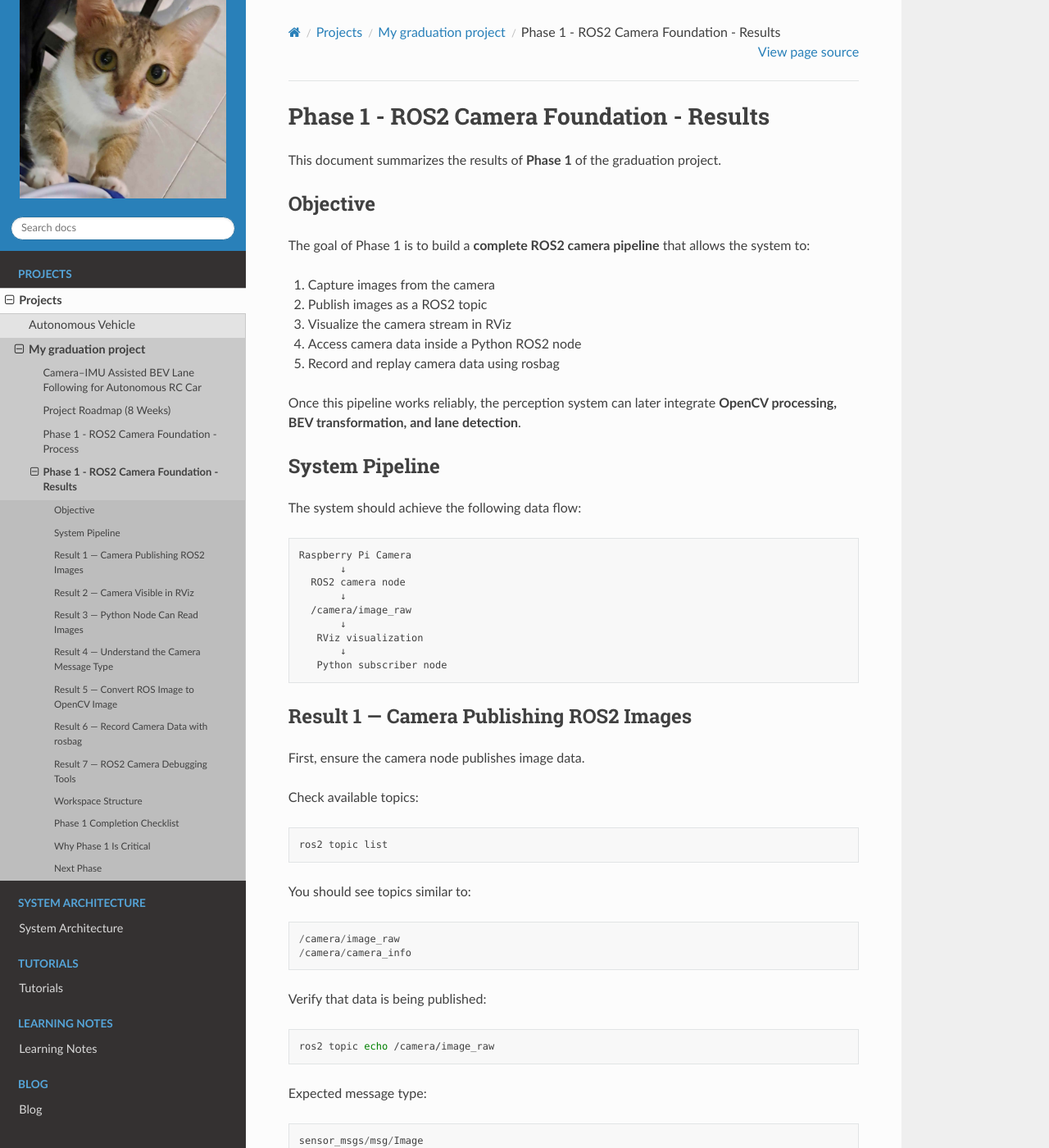
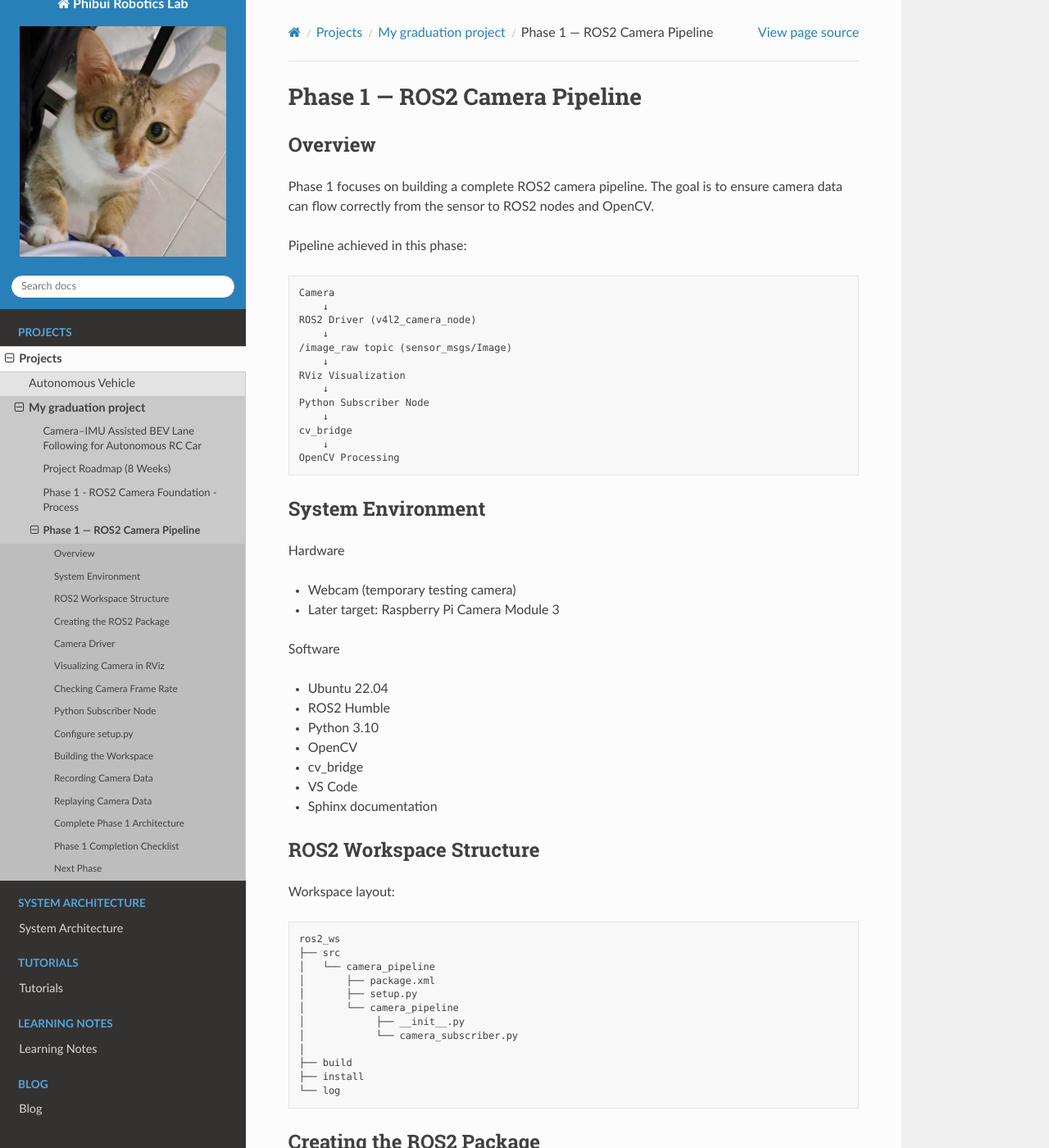
Before and after one commit to Phibui3110/phibui-robotics, a Sphinx documentation site: the page built from docs/source/projects/graduation_project/phase1_result.rst, in a window 1280 px wide and 1400 px high. Shown: the whole window at 82% size. Built offline with Sphinx 7.4.7 and the Read the Docs theme 3.1.0, drawn with Linux system fonts in a browser that asks for light colours; some of the changed text lies outside the part shown.

Commit message:
phase 1_result

```diff
--- a/docs/source/projects/graduation_project/phase1_result.rst
+++ b/docs/source/projects/graduation_project/phase1_result.rst
@@ -1,324 +1,295 @@
-Phase 1 - ROS2 Camera Foundation - Results
-==========================================
-This document summarizes the results of **Phase 1** of the graduation project.
+Phase 1 — ROS2 Camera Pipeline
+==============================
 
-Objective
----------
+Overview
+--------
 
-The goal of Phase 1 is to build a **complete ROS2 camera pipeline** that allows the system to:
+Phase 1 focuses on building a complete ROS2 camera pipeline.
+The goal is to ensure camera data can flow correctly from the sensor to ROS2 nodes and OpenCV.
 
-1. Capture images from the camera
-2. Publish images as a ROS2 topic
-3. Visualize the camera stream in RViz
-4. Access camera data inside a Python ROS2 node
-5. Record and replay camera data using rosbag
+Pipeline achieved in this phase::
 
-Once this pipeline works reliably, the perception system can later integrate **OpenCV processing, BEV transformation, and lane detection**.
-
-System Pipeline
----------------
-
-The system should achieve the following data flow:
-
-::
-
-   Raspberry Pi Camera
-          ↓
-     ROS2 camera node
-          ↓
-     /camera/image_raw
-          ↓
-      RViz visualization
-          ↓
-      Python subscriber node
+    Camera
+        ↓
+    ROS2 Driver (v4l2_camera_node)
+        ↓
+    /image_raw topic (sensor_msgs/Image)
+        ↓
+    RViz Visualization
+        ↓
+    Python Subscriber Node
+        ↓
+    cv_bridge
+        ↓
+    OpenCV Processing
 
 
-Result 1 — Camera Publishing ROS2 Images
-----------------------------------------
+System Environment
+------------------
 
-First, ensure the camera node publishes image data.
+Hardware
 
-Check available topics:
+- Webcam (temporary testing camera)
+- Later target: Raspberry Pi Camera Module 3
 
-.. code-block:: bash
+Software
 
-   ros2 topic list
-
-You should see topics similar to:
-
-::
-
-   /camera/image_raw
-   /camera/camera_info
-
-Verify that data is being published:
-
-.. code-block:: bash
-
-   ros2 topic echo /camera/image_raw
-
-Expected message type:
-
-::
-
-   sensor_msgs/msg/Image
+- Ubuntu 22.04
+- ROS2 Humble
+- Python 3.10
+- OpenCV
+- cv_bridge
+- VS Code
+- Sphinx documentation
 
 
-Result 2 — Camera Visible in RViz
----------------------------------
+ROS2 Workspace Structure
+------------------------
 
-Start RViz:
+Workspace layout::
 
-.. code-block:: bash
-
-   rviz2
-
-Add a display:
-
-::
-
-   Image
-
-Set the topic:
-
-::
-
-   /camera/image_raw
-
-If the camera pipeline works correctly, RViz should display **live video from the camera**.
-
-
-Result 3 — Python Node Can Read Images
---------------------------------------
-
-Create a ROS2 Python node that subscribes to the camera topic.
-
-Example minimal subscriber node:
-
-.. code-block:: python
-
-   import rclpy
-   from rclpy.node import Node
-   from sensor_msgs.msg import Image
-
-   class CameraSubscriber(Node):
-
-       def __init__(self):
-           super().__init__('camera_subscriber')
-
-           self.subscription = self.create_subscription(
-               Image,
-               '/camera/image_raw',
-               self.listener_callback,
-               10)
-
-       def listener_callback(self, msg):
-           self.get_logger().info('Received image')
-
-   def main(args=None):
-       rclpy.init(args=args)
-
-       node = CameraSubscriber()
-       rclpy.spin(node)
-
-       node.destroy_node()
-       rclpy.shutdown()
-
-   if __name__ == '__main__':
-       main()
-
-Run the node and confirm that the terminal prints:
-
-::
-
-   Received image
-   Received image
-   Received image
-
-
-Result 4 — Understand the Camera Message Type
----------------------------------------------
-
-The topic ``/camera/image_raw`` publishes messages of type:
-
-::
-
-   sensor_msgs/msg/Image
-
-Important fields inside this message include:
-
-::
-
-   height
-   width
-   encoding
-   data
-
-Understanding this message structure is important for converting images into OpenCV format later.
-
-
-Result 5 — Convert ROS Image to OpenCV Image
---------------------------------------------
-
-Install the required bridge package:
-
-.. code-block:: bash
-
-   sudo apt install ros-humble-cv-bridge
-
-Example conversion:
-
-.. code-block:: python
-
-   from cv_bridge import CvBridge
-
-   bridge = CvBridge()
-   cv_image = bridge.imgmsg_to_cv2(msg, "bgr8")
-
-This conversion allows the pipeline to become:
-
-::
-
-   ROS Image → OpenCV Image → Computer Vision Processing
-
-
-Result 6 — Record Camera Data with rosbag
------------------------------------------
-
-Record camera data:
-
-.. code-block:: bash
-
-   ros2 bag record /camera/image_raw
-
-Stop recording using ``Ctrl+C``.
-
-Replay the recorded data:
-
-.. code-block:: bash
-
-   ros2 bag play <bag_folder>
-
-This allows testing perception algorithms **without requiring the physical camera**.
-
-
-Result 7 — ROS2 Camera Debugging Tools
---------------------------------------
-
-Check topic frequency:
-
-.. code-block:: bash
-
-   ros2 topic hz /camera/image_raw
-
-Example output:
-
-::
-
-   average rate: 30.1 Hz
-
-Inspect the message definition:
-
-.. code-block:: bash
-
-   ros2 interface show sensor_msgs/msg/Image
-
-Visualize node connections:
-
-.. code-block:: bash
-
-   rqt_graph
-
-Expected graph structure:
-
-::
-
-   camera_node → /camera/image_raw → camera_subscriber
-
-
-Workspace Structure
--------------------
-
-By the end of Phase 1, your ROS2 workspace may look like:
-
-::
-
-   ros2_ws/
-    ├── src/
-    │   ├── camera_driver
-    │   └── camera_subscriber
+    ros2_ws
+    ├── src
+    │   └── camera_pipeline
+    │       ├── package.xml
+    │       ├── setup.py
+    │       └── camera_pipeline
+    │            ├── __init__.py
+    │            └── camera_subscriber.py
     │
     ├── build
     ├── install
     └── log
 
-Inside ``camera_subscriber``:
 
-::
+Creating the ROS2 Package
+-------------------------
 
-   camera_subscriber/
-    ├── package.xml
-    ├── setup.py
-    └── camera_subscriber/
-        └── camera_subscriber.py
+Create the Python package::
+
+    cd ~/main/1_projects/phibui-robotics/ros2_ws/src
+
+    ros2 pkg create camera_pipeline \
+        --build-type ament_python \
+        --dependencies rclpy sensor_msgs cv_bridge
+
+
+Camera Driver
+-------------
+
+Install the ROS2 camera driver::
+
+    sudo apt install ros-humble-v4l2-camera
+
+Run the camera node::
+
+    ros2 run v4l2_camera v4l2_camera_node
+
+Verify topics::
+
+    ros2 topic list
+
+Expected topics::
+
+    /image_raw
+    /camera_info
+
+
+Visualizing Camera in RViz
+--------------------------
+
+Launch RViz::
+
+    rviz2
+
+Add an **Image display** and set the topic::
+
+    /image_raw
+
+The camera stream should now appear inside RViz.
+
+
+Checking Camera Frame Rate
+--------------------------
+
+Check the frame rate::
+
+    ros2 topic hz /image_raw
+
+Expected result::
+
+    average rate: ~30.0 Hz
+
+
+Python Subscriber Node
+----------------------
+
+File::
+
+    camera_pipeline/camera_subscriber.py
+
+Example implementation::
+
+    import rclpy
+    from rclpy.node import Node
+    from sensor_msgs.msg import Image
+    from cv_bridge import CvBridge
+    import cv2
+
+
+    class CameraSubscriber(Node):
+
+        def __init__(self):
+
+            super().__init__('camera_subscriber')
+
+            self.bridge = CvBridge()
+
+            self.subscription = self.create_subscription(
+                Image,
+                '/image_raw',
+                self.image_callback,
+                10)
+
+            self.get_logger().info("Camera subscriber node started")
+
+
+        def image_callback(self, msg):
+
+            frame = self.bridge.imgmsg_to_cv2(msg, desired_encoding='bgr8')
+
+            cv2.imshow("Camera Stream", frame)
+            cv2.waitKey(1)
+
+
+    def main(args=None):
+
+        rclpy.init(args=args)
+
+        node = CameraSubscriber()
+
+        rclpy.spin(node)
+
+        node.destroy_node()
+
+        rclpy.shutdown()
+
+
+    if __name__ == '__main__':
+        main()
+
+
+Configure setup.py
+------------------
+
+Edit ``setup.py`` and add the console script::
+
+    entry_points={
+        'console_scripts': [
+            'camera_subscriber = camera_pipeline.camera_subscriber:main',
+        ],
+    }
+
+
+Building the Workspace
+----------------------
+
+Build the workspace::
+
+    cd ~/main/1_projects/phibui-robotics/ros2_ws
+
+    colcon build
+
+Source the environment::
+
+    source install/setup.bash
+
+
+Run the subscriber node::
+
+    ros2 run camera_pipeline camera_subscriber
+
+
+Expected result:
+
+An OpenCV window appears showing the live camera feed.
+
+
+Recording Camera Data
+---------------------
+
+Record camera data::
+
+    ros2 bag record /image_raw
+
+Stop recording with::
+
+    Ctrl + C
+
+This creates a dataset folder such as::
+
+    rosbag2_YYYY_MM_DD-HH_MM_SS
+
+
+Replaying Camera Data
+---------------------
+
+Playback the dataset::
+
+    ros2 bag play rosbag2_YYYY_MM_DD-HH_MM_SS
+
+
+Complete Phase 1 Architecture
+-----------------------------
+
+Final camera pipeline::
+
+    Camera
+        ↓
+    v4l2_camera_node
+        ↓
+    /image_raw (sensor_msgs/Image)
+        ↓
+    camera_subscriber.py
+        ↓
+    cv_bridge
+        ↓
+    OpenCV processing
 
 
 Phase 1 Completion Checklist
 ----------------------------
 
-Phase 1 is complete when the following conditions are satisfied:
+Completed tasks
 
-::
-
-   [ ] Camera publishes /camera/image_raw
-   [ ] RViz displays the live camera stream
-   [ ] Python node successfully subscribes to images
-   [ ] ROS images convert to OpenCV images using cv_bridge
-   [ ] rosbag records and replays camera data
-   [ ] rqt_graph shows the node connections
-
-Once all items are completed, **Phase 1 is finished**.
-
-
-Why Phase 1 Is Critical
------------------------
-
-All future perception components depend on this camera pipeline.
-
-The future perception system will follow this architecture:
-
-::
-
-   Camera
-      ↓
-   ROS2 Image
-      ↓
-   OpenCV Processing
-      ↓
-   BEV Transformation
-      ↓
-   Lane Detection
-      ↓
-   Vehicle Control
-
-If the camera pipeline is unstable, the later perception stages will fail.
+- Run camera driver in ROS2
+- Publish images to ``/image_raw``
+- Visualize camera stream in RViz
+- Subscribe to camera topic using Python
+- Convert ROS image to OpenCV image
+- Display camera stream with OpenCV
+- Measure camera FPS (~30 Hz)
+- Record camera data using rosbag
+- Replay camera dataset using rosbag
 
 
 Next Phase
 ----------
 
-After completing Phase 1, the next step is:
+Phase 2 will focus on **Camera Calibration and Undistortion**.
 
-**Phase 2 — OpenCV Lane Detection**
+Future perception pipeline::
 
-Pipeline:
-
-::
-
-   ROS Image
-      ↓
-   cv_bridge
-      ↓
-   OpenCV Image
-      ↓
-   Lane Detection
+    Camera
+        ↓
+    Calibration
+        ↓
+    Undistortion
+        ↓
+    Bird Eye View Transform
+        ↓
+    Lane Detection
+        ↓
+    Controller
+        ↓
+    Vehicle
```
